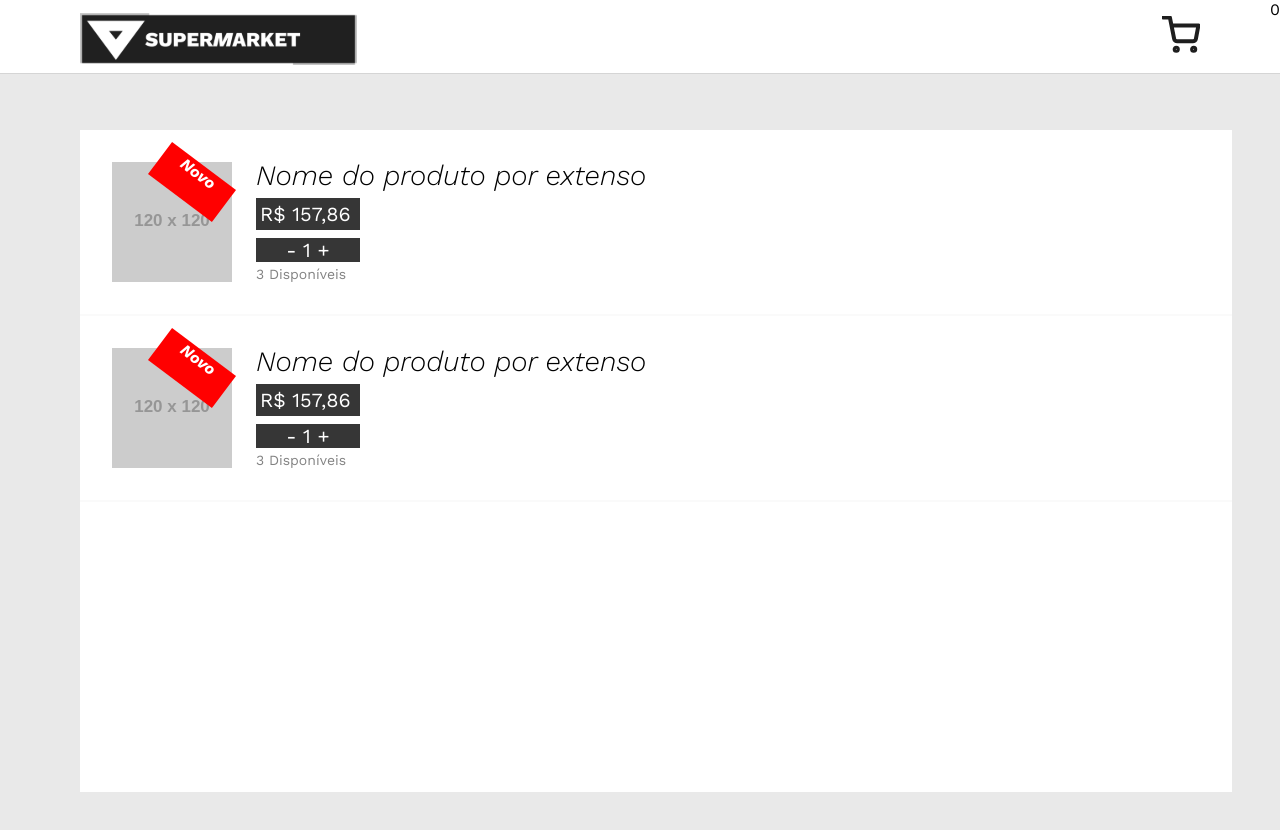
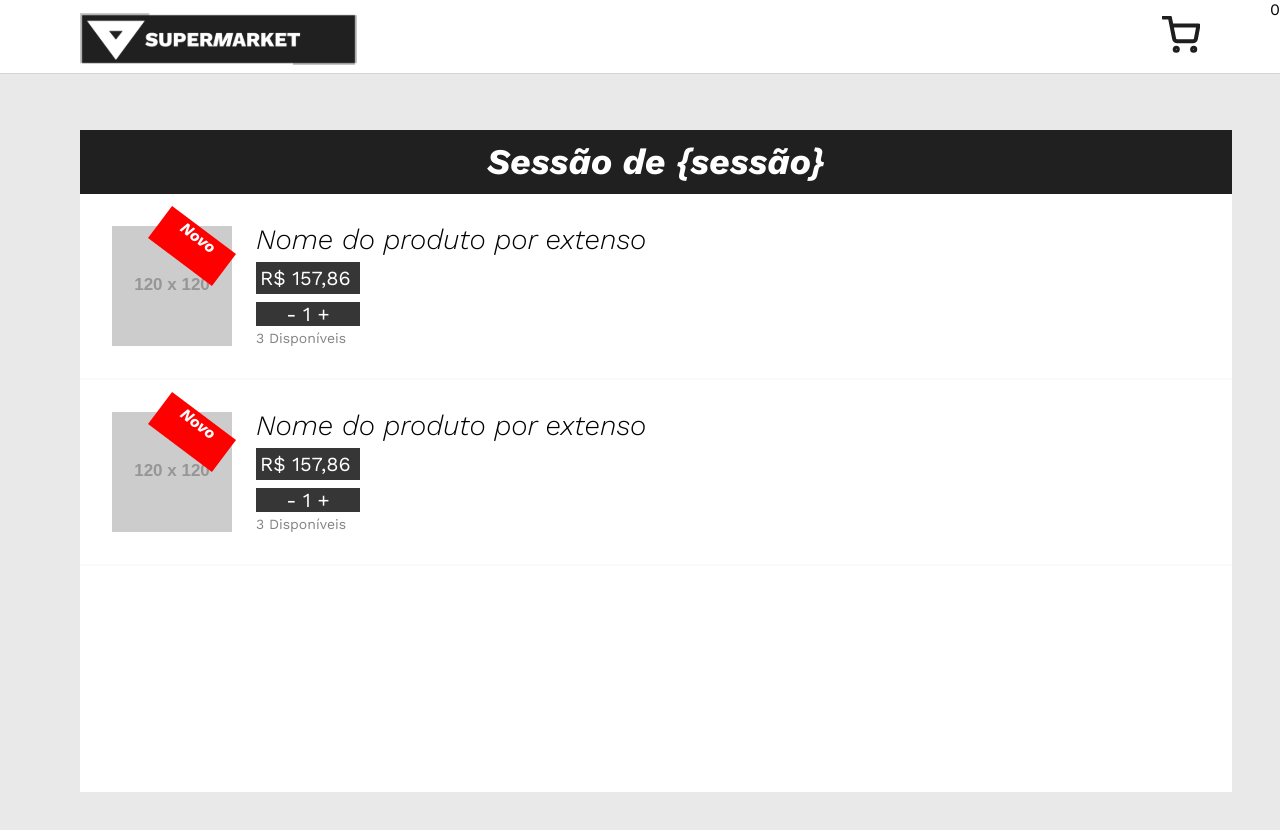
Before and after one commit to Heclypso/loja-virtual-vue, a Vue app: page / in a window 1280 px wide. Shown: the top 830 px of the page. Built offline with nearby package versions, Linux system fonts and the light colour scheme.

Commit message:
#4 feat: desenvolvido título do container

```diff
--- a/src/App.vue
+++ b/src/App.vue
@@ -6,6 +6,7 @@
 <template>
   <Navbar></Navbar>
   <div class="container">
+    <h1 class="container__title">Sessão de {sessão}</h1>
     <Product></Product>
     <Product></Product>
   </div>
@@ -34,4 +35,17 @@ body {
   margin: 56px 80px;
   background-color: #fff;
 }
+
+.container__title {
+  width: 100%;
+  height: 64px;
+  background-color: #202020;
+  font-size: 36px;
+  font-style: italic;
+  color: #fff;
+  line-height: 32px;
+  display: flex;
+  justify-content: center;
+  align-items: center;
+}
 </style>
```
